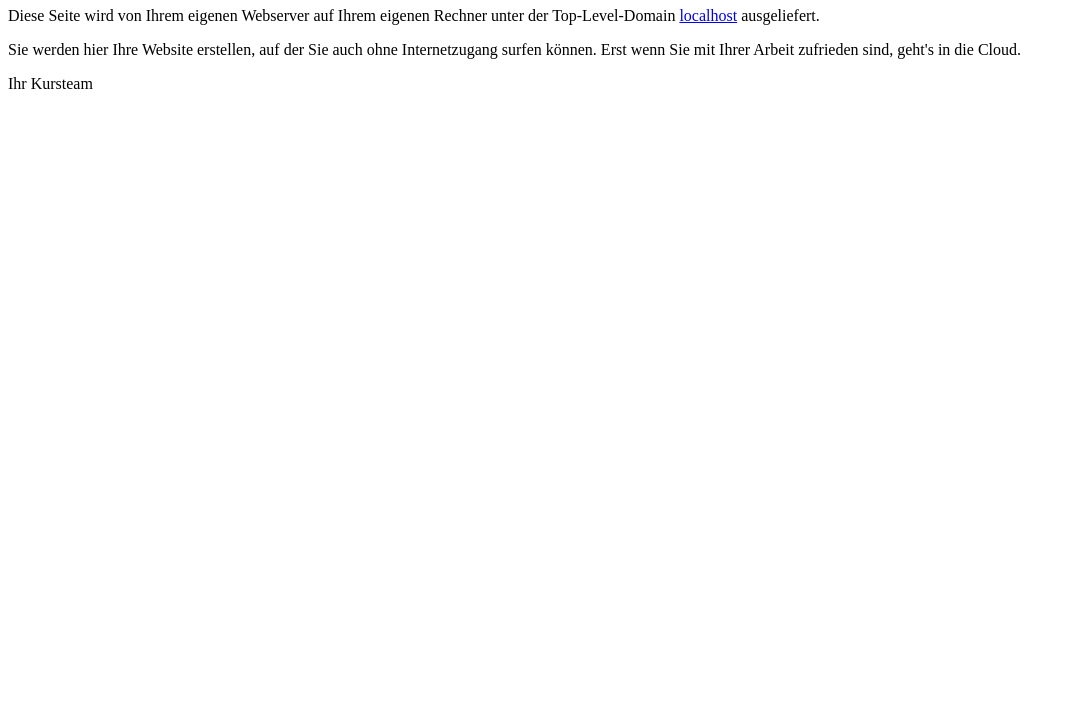
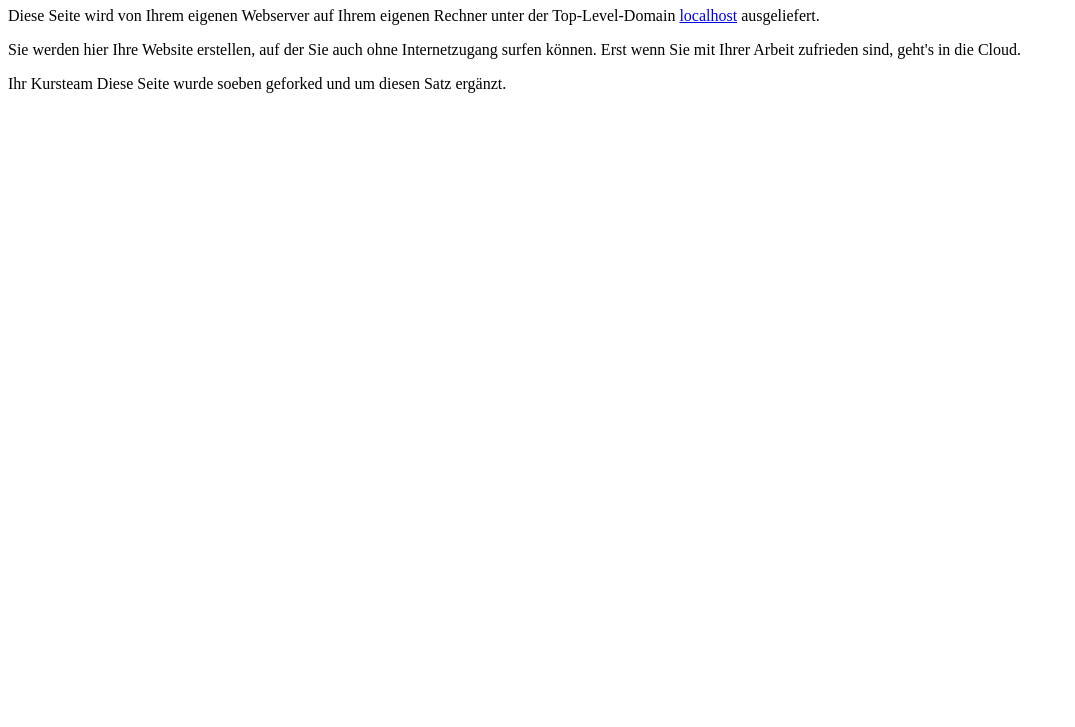
Before and after one commit to avsl90/Alexander, a plain HTML site: page index.html in a window 1280 px wide. Shown: the part 73-800 px from the top of the page, without its empty margins (0-1075 px from the left). Drawn offline with Linux system fonts and the light colour scheme.

Commit message:
ripo wurde geändert

```diff
--- a/index.html
+++ b/index.html
@@ -19,6 +19,8 @@
 	</p>
 	<p>
 		Ihr Kursteam
+
+		Diese Seite wurde soeben geforked und um diesen Satz ergänzt.
 	</p>
 </article>
 </body>
```
